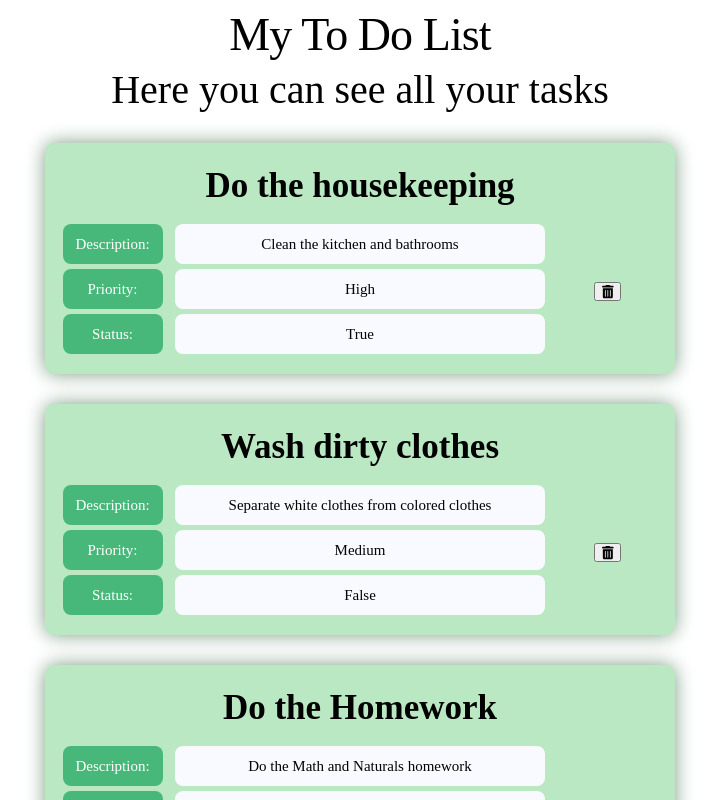
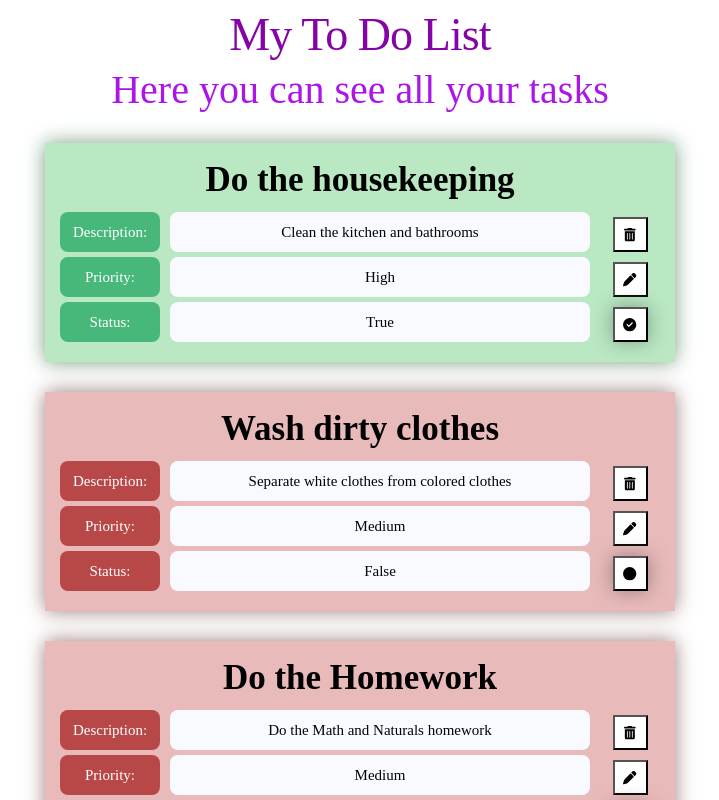
Before and after one commit to KarolinaA17/my-react-task-list, a React (Vite) app in the folder my-react-task-list/: page / in a window 1280 px wide. Shown: the top 800 px of the page, without its empty margins (280-999 px from the left). Built offline with nearby package versions, Linux system fonts and the light colour scheme.

Commit message:
project-1

```diff
--- a/my-react-task-list/src/components/TaskList.jsx
+++ b/my-react-task-list/src/components/TaskList.jsx
@@ -1,27 +1,59 @@
-import React from "react";
+import React, { useState } from "react";
 import "../styles/cardTask.css";
 import DeleteButton from "./buttons/delete";
+import CompleteButton from "./buttons/complete";
+import UpdateButton from "./buttons/update";
 
 export default function TaskList(props) {
-  const { title, description, priority, status } = props.taskProp;
+  const { id, title, description, priority } = props.taskProp;
+
+  // Estado para controlar si la tarea está completada o no
+  const [completed, setCompleted] = useState(props.taskProp.status);
+
+  // Función para manejar el clic en el botón de completado
+  const handleCompleteClick = () => {
+    // Cambiar el estado de completado al contrario
+    setCompleted(!completed);
+
+    // Actualizar el estado 'status' al contrario
+    props.onStatusChange(id, !completed);
+  };
 
   return (
     <article>
-      <div className="taskCard">
+      <div className={`taskCard ${completed ? "completed" : "notCompleted"}`}>
         <h2 className="sTitle">{title}</h2>
-        <div className="columnaLeft">
+        <div
+          className={`columnaLeft ${
+            completed ? "completedItem" : "notCompletedItem"
+          }`}
+        >
           <div className="item">Description:</div>
           <div className="item">Priority:</div>
           <div className="item">Status:</div>
         </div>
-        <div className="columnaCenter">
+        <div
+          className={`columnaCenter ${
+            completed ? "completedDItem" : "notCompletedDItem"
+          }`}
+        >
           <div className="dItem">{description}</div>
           <div className="dItem">{priority}</div>
-          <div className="dItem">{status ? "True" : "False"}</div>
+          <div className="dItem">{completed ? "True" : "False"}</div>
         </div>
         <div className="columnaRight">
-          <div className="deleteButton">
+          <div>
             <DeleteButton />
+          </div>
+          <div>
+            <UpdateButton />
+          </div>
+          <div>
+            {/* Pasar el estado y la función de clic como propiedades */}
+            <CompleteButton
+              completed={completed}
+              onClick={handleCompleteClick}
+            />
           </div>
         </div>
       </div>
--- /dev/null
+++ b/my-react-task-list/src/components/buttons/complete.jsx
@@ -0,0 +1,16 @@
+import React from "react";
+import { FontAwesomeIcon } from "@fortawesome/react-fontawesome";
+import { faCheckCircle, faCircle } from "@fortawesome/free-solid-svg-icons";
+import "../../styles/stylebuttons.css";
+import "../../styles/cardTask.css";
+
+export default function CompleteButton({ completed, onClick }) {
+  return (
+    <button
+      className={`completeButton ${completed ? "completed" : "notCompleted"}`}
+      onClick={onClick}
+    >
+      <FontAwesomeIcon icon={completed ? faCheckCircle : faCircle} />
+    </button>
+  );
+}
--- a/my-react-task-list/src/components/buttons/delete.jsx
+++ b/my-react-task-list/src/components/buttons/delete.jsx
@@ -1,6 +1,7 @@
 import React from "react";
 import { FontAwesomeIcon } from "@fortawesome/react-fontawesome";
 import { faTrashAlt } from "@fortawesome/free-solid-svg-icons";
+import "../../styles/stylebuttons.css";
 
 export default function DeleteButton() {
   return (
--- /dev/null
+++ b/my-react-task-list/src/components/buttons/update.jsx
@@ -0,0 +1,12 @@
+import React from "react";
+import { FontAwesomeIcon } from "@fortawesome/react-fontawesome";
+import { faPen } from "@fortawesome/free-solid-svg-icons";
+import "../../styles/stylebuttons.css";
+
+export default function UpdateButton() {
+  return (
+    <button className="updateButton">
+      <FontAwesomeIcon icon={faPen} />
+    </button>
+  );
+}
--- a/my-react-task-list/src/styles/cardTask.css
+++ b/my-react-task-list/src/styles/cardTask.css
@@ -6,9 +6,6 @@
   grid-template-columns: 1fr 1fr 1fr;
   gap: 10px;
   align-items: center;
-  background: #bae8c3;
-  box-shadow: 0px 0px 19px 0px #7c9c83;
-  border-radius: 10px;
 }
 
 .columnaLeft,
@@ -22,8 +19,15 @@
 .item {
   width: 100px;
   height: 40px;
+  border-radius: 8px;
+  padding: 5px;
+  box-sizing: border-box;
+  margin-bottom: 5px;
+}
 
-  background: #48b87a;
+.dItem {
+  width: 420px;
+  height: 40px;
   border-radius: 8px;
   padding: 5px;
   box-sizing: border-box;
@@ -34,22 +38,28 @@
   align-items: center;
 }
 
-.dItem {
-  width: 370px;
-  height: 40px;
-  background: #f8faff;
-  border-radius: 8px;
-  padding: 5px;
-  box-sizing: border-box;
-  margin-bottom: 5px;
-
-  display: flex;
-  flex-direction: column;
-  align-items: center;
+.completed .item {
+  background: #48b87a;
 }
 
-.deleteButton {
-  display: flex;
-  align-items: center;
-  justify-content: space-around;
+.notCompleted .item {
+  background: #b84848;
 }
+
+.completed .dItem {
+  background: #f8faff;
+}
+
+.notCompleted .dItem {
+  background: #f8faff;
+}
+
+.completed {
+  background: #bae8c3;
+  box-shadow: 0px 0px 19px 0px #7c9c83;
+}
+
+.notCompleted {
+  background: #e8baba;
+  box-shadow: 0px 0px 19px 0px #9c7c7c;
+}
--- /dev/null
+++ b/my-react-task-list/src/styles/stylebuttons.css
@@ -0,0 +1,12 @@
+.deleteButton,
+.completeButton,
+.updateButton {
+  width: 35px;
+  height: 35px;
+  background: white;
+  cursor: pointer;
+  display: flex;
+  align-items: center;
+  justify-content: center;
+  margin: 5px;
+}
--- a/my-react-task-list/src/styles/text.css
+++ b/my-react-task-list/src/styles/text.css
@@ -5,12 +5,13 @@
   font-size: 46px;
   text-align: center;
   letter-spacing: -0.02em;
-  color: #000000;
+  color: #8504a5;
   margin-top: 5px;
   margin-bottom: 5px;
 }
 
 .subTitle {
+  color: #ab16e6;
   text-align: center;
   font-family: "Quicksand";
   font-style: normal;
@@ -27,8 +28,8 @@
   font-style: normal;
   font-weight: bold;
   font-size: 35px;
-  margin-top: 8px;
-  margin-bottom: 8px;
+  margin-top: 2px;
+  margin-bottom: 2px;
   grid-column: span 3;
 }
 
```
